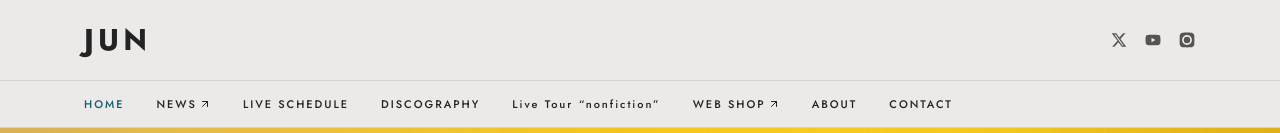
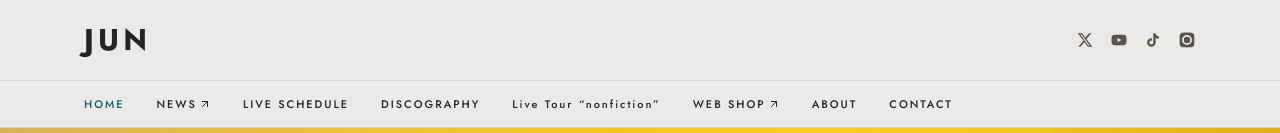
Before and after one commit to michaelluo0818/JunSite, a React (Vite) app: page / in a window 1280 px wide. Shown: the top 133 px of the page. Built offline with nearby package versions, Linux system fonts and the light colour scheme; a web font is replaced by a local one.

Commit message:
added tiktok to the social media list

```diff
--- a/src/components/SocialIcons.jsx
+++ b/src/components/SocialIcons.jsx
@@ -24,6 +24,14 @@ export function YouTubeIcon({ className = "size-4" }) {
   );
 }
 
+export function TikTokIcon({ className = "size-4" }) {
+  return (
+    <svg {...base} className={className}>
+      <path d="M16.6 5.82A4.28 4.28 0 0 1 15.54 3h-3.09v12.4a2.59 2.59 0 0 1-2.59 2.5 2.6 2.6 0 0 1-2.6-2.6c0-1.72 1.66-3.01 3.37-2.48V9.66c-3.45-.46-6.47 2.22-6.47 5.64 0 3.33 2.76 5.7 5.69 5.7 3.14 0 5.69-2.55 5.69-5.7V9.01a7.35 7.35 0 0 0 4.3 1.38V7.3c-1.29 0-2.48-.53-3.24-1.48Z" />
+    </svg>
+  );
+}
+
 export function InstagramIcon({ className = "size-4" }) {
   return (
     <svg {...base} className={className}>
@@ -35,5 +43,6 @@ export function InstagramIcon({ className = "size-4" }) {
 export const SOCIAL_ICONS = {
   X: XIcon,
   YouTube: YouTubeIcon,
+  TikTok: TikTokIcon,
   Instagram: InstagramIcon,
 };
--- a/src/data/site.js
+++ b/src/data/site.js
@@ -28,6 +28,7 @@ export const NAV = [
 export const SOCIALS = [
   { name: "X", href: "https://x.com/Jun_006" },
   { name: "YouTube", href: "https://www.youtube.com/@JunSapporo" },
+  { name: "TikTok", href: "https://www.tiktok.com/@jun_0060" },
   { name: "Instagram", href: "https://www.instagram.com/jun_006/" },
 ];
 
```
